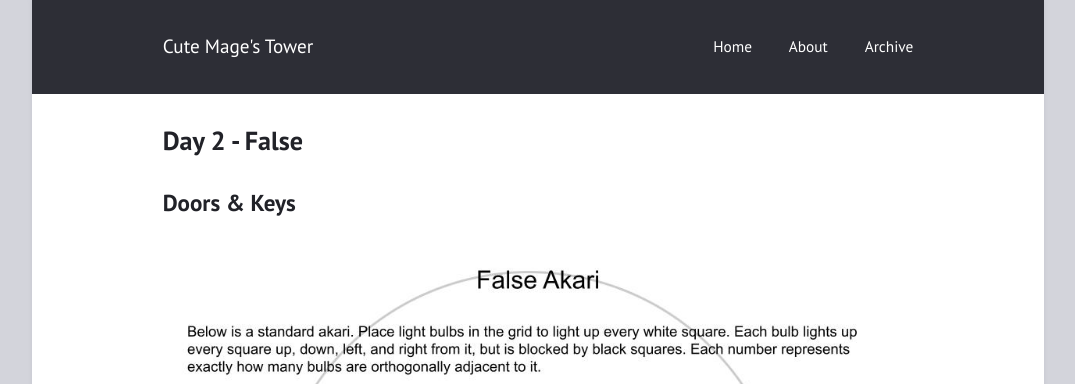
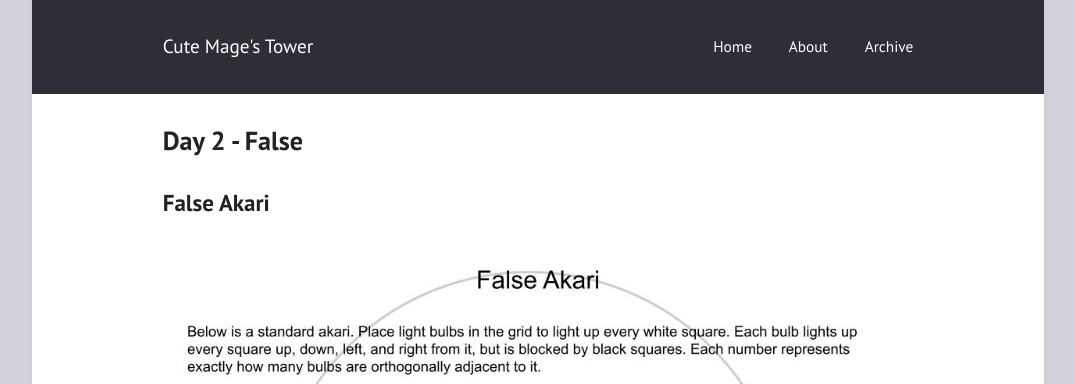
Before and after one commit to imperiosaur/cutemagestower, a Jekyll site: the page built from enigmarch24/02false.md, in a window 1280 px wide. Shown: the top 384 px of the page, without its empty margins (102-1177 px from the left). Built offline with Jekyll 4.4.1, drawn with Linux system fonts in a browser that asks for light colours.

Commit message:
Update False Title

```diff
--- a/enigmarch24/02false.md
+++ b/enigmarch24/02false.md
@@ -4,7 +4,7 @@ layout: post
 ---
 
 {% include puzzlejs.html %}
-# Doors & Keys
+# False Akari
 
 ![Door](../02false.jpg)
 
```
